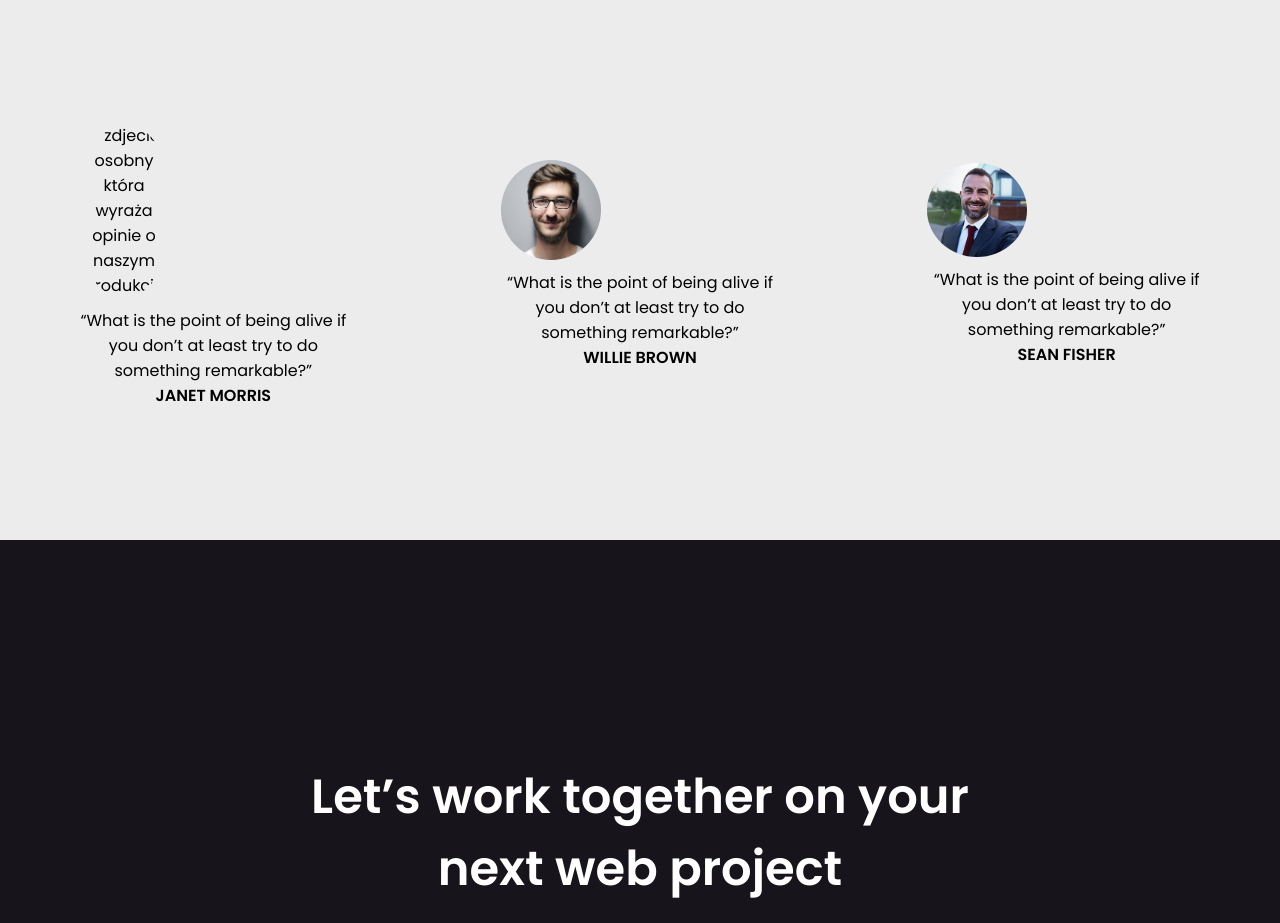
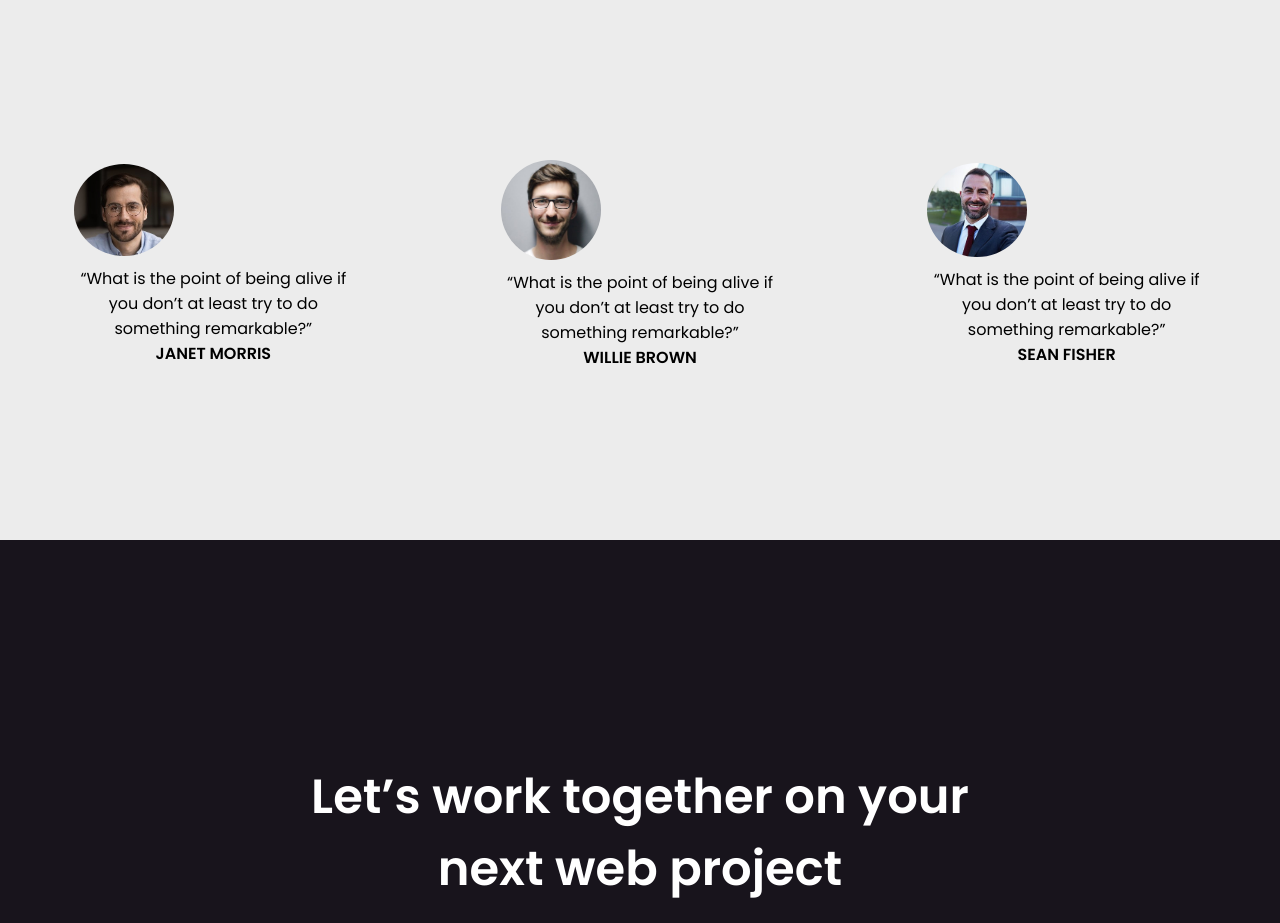
Before and after one commit to kamildata/projekthtmlcss, a plain HTML site: page index.html in a window 1280 px wide. Shown: the part 3140-4063 px from the top of the page. Drawn offline with Linux system fonts and the light colour scheme; the site is published under a folder, as on GitHub Pages, so addresses that start at the root find nothing; files whose address does not match are found by name.

Commit message:
fifth commit

```diff
--- a/index.html
+++ b/index.html
@@ -98,7 +98,7 @@
        </section>
        <div class="opinions">
          <div class="first opinion">
-            <img src="/img/person1a.jpg" alt="zdjecie osobny która wyraża opinie o naszym produkcie">
+            <img src="img/person1a.jpg" alt="zdjecie osobny która wyraża opinie o naszym produkcie">
             <p>“What is the point of being alive if you don’t at least try to do something remarkable?”</p>
             <h4>JANET MORRIS</h4>
          </div>
```
